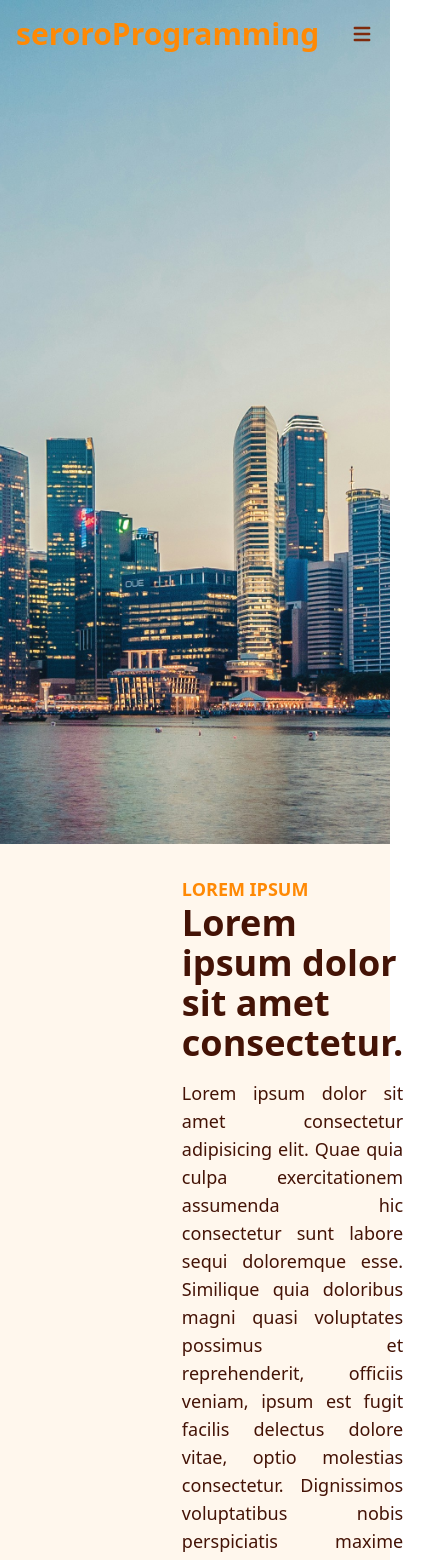
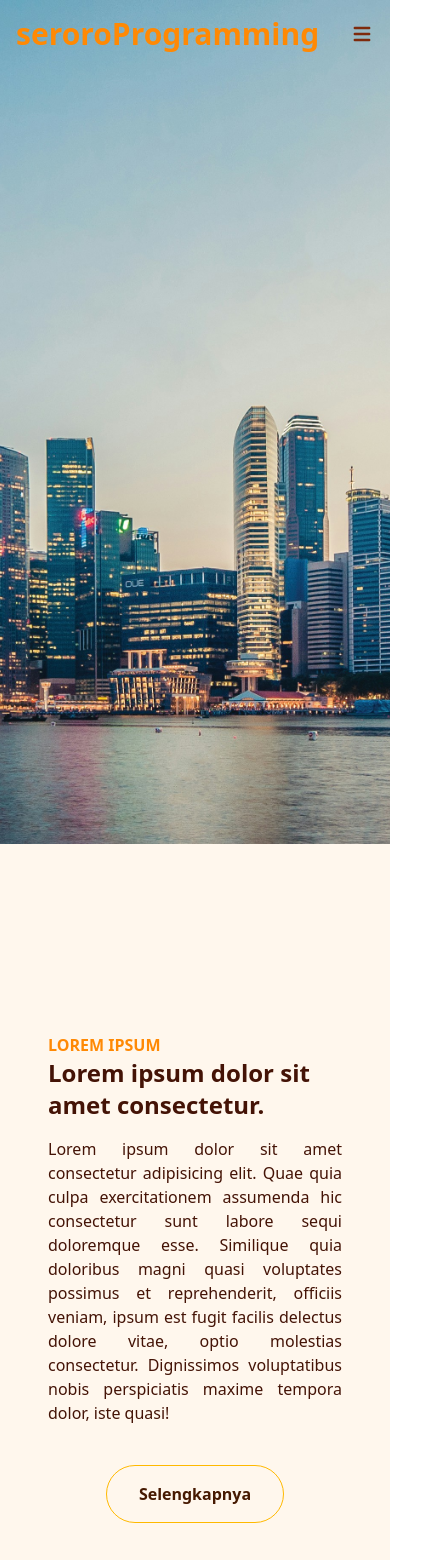
Before and after one commit to ricky-hrf/companyProfile, a React (Vite) app: page / in a window 390 px wide. Shown: the top 1560 px of the page, 427 px wide, since content can reach past the window. Built offline with nearby package versions, Linux system fonts and the light colour scheme.

Commit message:
clean code

```diff
--- a/src/assets/components/pages/homePage.jsx
+++ b/src/assets/components/pages/homePage.jsx
@@ -6,14 +6,14 @@ const homePage = () => {
       <div className="h-screen bg-[url(../public/background.jpg)] bg-cover bg-center w-full">
       <Navbar />
       </div>
-      <div className="min-h-screen bg-orange-50 grid grid-cols-2">
+      <div className="min-h-screen bg-orange-50 md:grid grid-cols-2">
         <div className="h-full">
         </div>
         <div className="h-screen p-6 flex flex-col gap-4 justify-center items-center ">
           <div className="p-6">
-            <span className="text-orange-400 text-lg font-semibold mb-2">LOREM IPSUM</span>
-            <h1 className="text-4xl text-orange-950 font-semibold mb-4">Lorem ipsum dolor sit amet consectetur.</h1>
-            <p className="text-lg text-justify mt-4 text-orange-950">Lorem ipsum dolor sit amet consectetur adipisicing elit. Quae quia culpa exercitationem assumenda hic consectetur sunt labore sequi doloremque esse. Similique quia doloribus magni quasi voluptates possimus et reprehenderit, officiis veniam, ipsum est fugit facilis delectus dolore vitae, optio molestias consectetur. Dignissimos voluptatibus nobis perspiciatis maxime tempora dolor, iste quasi!</p>
+            <span className="text-md text-orange-400 md:text-lg font-semibold mb-2">LOREM IPSUM</span>
+            <h1 className="text-2xl md:text-4xl text-orange-950 font-semibold mb-4">Lorem ipsum dolor sit amet consectetur.</h1>
+            <p className="text-md md:text-lg text-justify mt-4 text-orange-950">Lorem ipsum dolor sit amet consectetur adipisicing elit. Quae quia culpa exercitationem assumenda hic consectetur sunt labore sequi doloremque esse. Similique quia doloribus magni quasi voluptates possimus et reprehenderit, officiis veniam, ipsum est fugit facilis delectus dolore vitae, optio molestias consectetur. Dignissimos voluptatibus nobis perspiciatis maxime tempora dolor, iste quasi!</p>
           </div>
           <div className="border border-amber-400 hover:bg-orange-400 px-8 py-4 rounded-full transition duration-300 cursor-pointer ease-in-out text-amber-950 font-semibold hover:text-white">
             Selengkapnya
```
